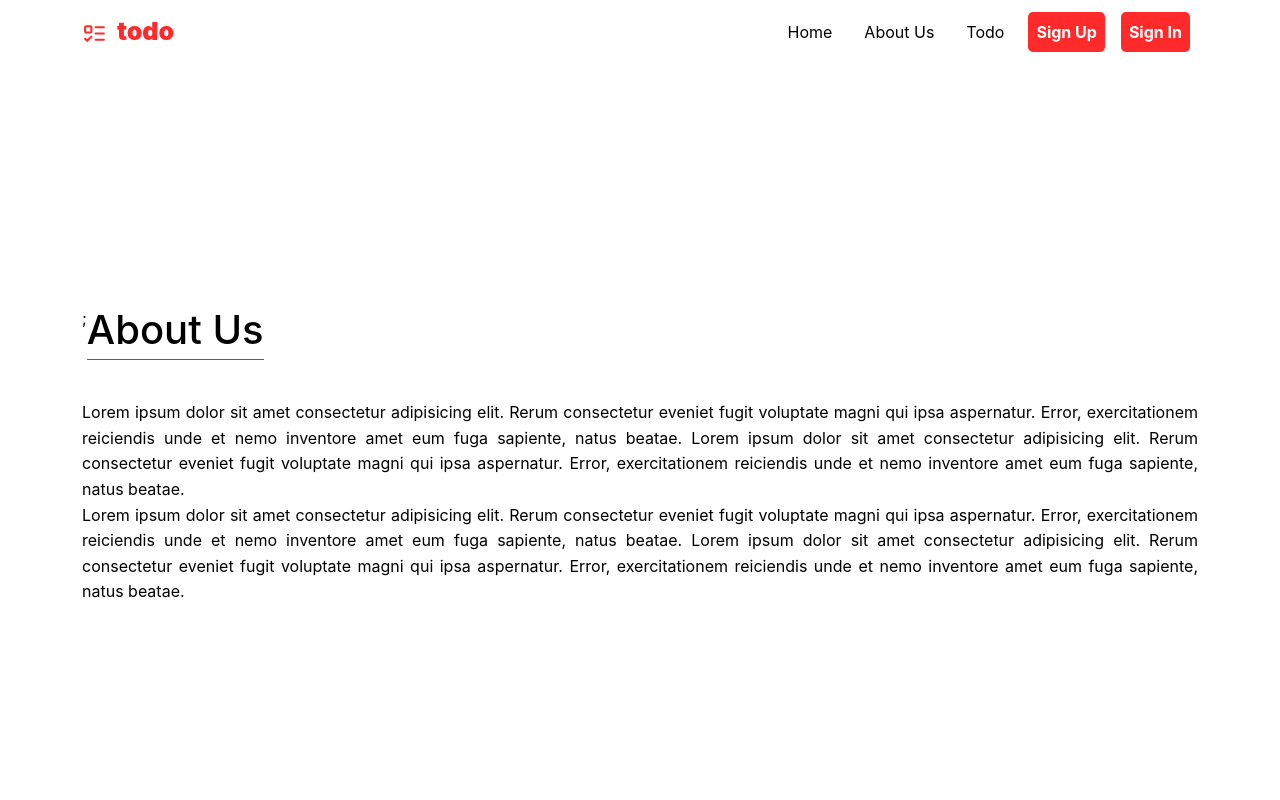
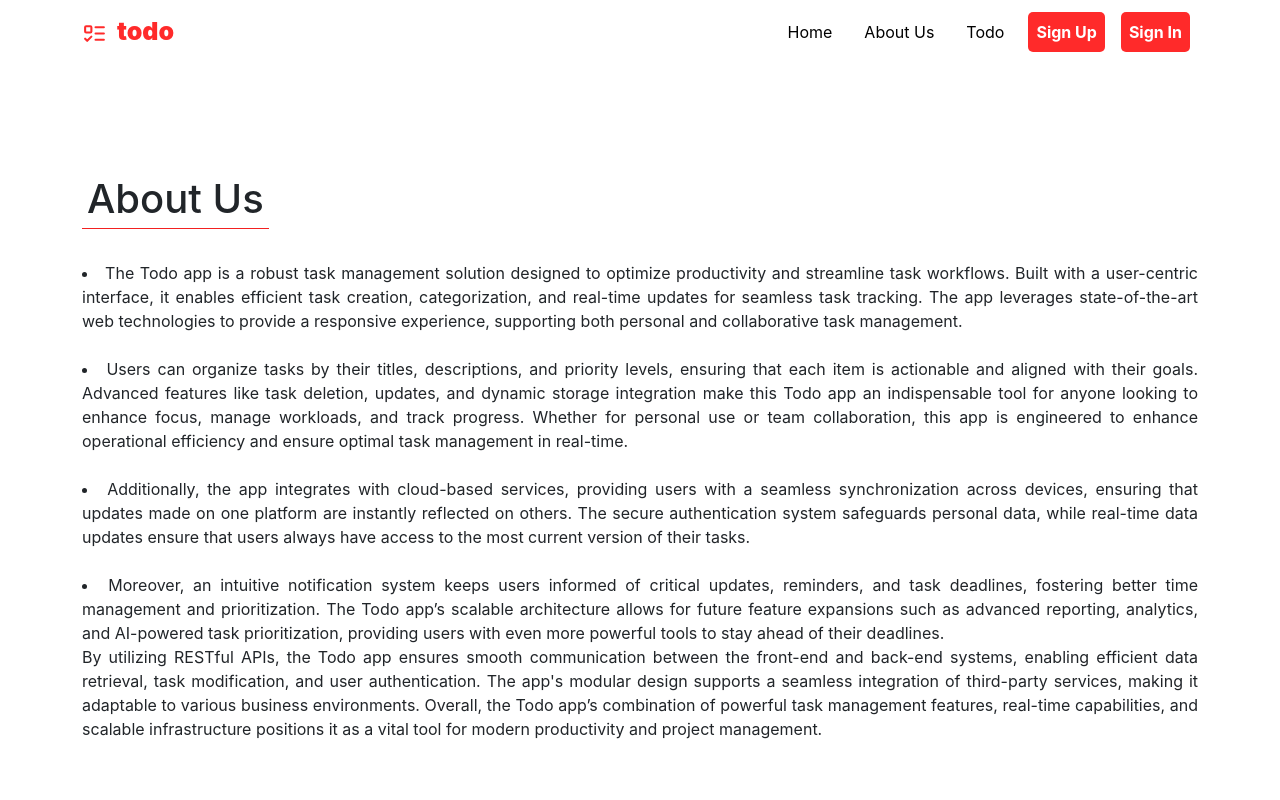
Before and after one commit to pnishant08/todo-app, a React (Create React App) app in the folder frontend/: page /About in a window 1280 px wide. Shown: the top 800 px of the page. Built offline with nearby package versions, Linux system fonts and the light colour scheme.

Commit message:
about page done

```diff
--- a/frontend/src/components/about/About.css
+++ b/frontend/src/components/about/About.css
@@ -1,26 +1,13 @@
-/* Full-page height and centering */
-.about {
+.about{
     width: 100%;
     height: 100vh;
-    display: flex;
-    justify-content: center;
-    align-items: center;
-    background-color: #fff; /* Matches bg-primary */
-    color: black;
-    padding: 20px;
 }
 
-/* Text styling */
-.about p {
+.about p{
     text-align: justify;
     text-justify: inter-word;
-    line-height: 1.6;
-    margin-top: 20px;
 }
-
-/* Heading styling */
-.about h1 {
-    border-bottom: 1px solid rgba(240, 0, 0, 0.87);
-    padding-bottom: 5px;
-    margin-bottom: 20px;
+.about h1{
+    border-bottom:1px solid rgba(240,0,0,0.87);
+    padding: 5px;
 }
--- a/frontend/src/components/about/About.jsx
+++ b/frontend/src/components/about/About.jsx
@@ -3,17 +3,24 @@ import "./About.css";
 
 const About = () => {
   return (
-    <div className='about d-flex justify-content-center align-items-center '>
+    <div className='about d-flex justifu-content-center align-items-center'>
             <div className="container">
-            <div className='d-flex'>;
+            <div className='d-flex'>
                <h1>About Us</h1>
             </div>
             <p>
-            Lorem ipsum dolor sit amet consectetur adipisicing elit. Rerum consectetur eveniet fugit voluptate magni qui ipsa aspernatur. Error, exercitationem reiciendis unde et nemo inventore amet eum fuga sapiente, natus beatae.
-            Lorem ipsum dolor sit amet consectetur adipisicing elit. Rerum consectetur eveniet fugit voluptate magni qui ipsa aspernatur. Error, exercitationem reiciendis unde et nemo inventore amet eum fuga sapiente, natus beatae.
-            <br />Lorem ipsum dolor sit amet consectetur adipisicing elit. Rerum consectetur eveniet fugit voluptate magni qui ipsa aspernatur. Error, exercitationem reiciendis unde et nemo inventore amet eum fuga sapiente, natus beatae.
-            Lorem ipsum dolor sit amet consectetur adipisicing elit. Rerum consectetur eveniet fugit voluptate magni qui ipsa aspernatur. Error, exercitationem reiciendis unde et nemo inventore amet eum fuga sapiente, natus beatae.
-
+            <br />
+            <li>The Todo app is a robust task management solution designed to optimize productivity and streamline task workflows. Built with a user-centric interface, it enables efficient task creation, categorization, and real-time updates for seamless task tracking. The app leverages state-of-the-art web technologies to provide a responsive experience, supporting both personal and collaborative task management.
+            </li><br/>
+            <li> Users can organize tasks by their titles, descriptions, and priority levels, ensuring that each item is actionable and aligned with their goals. Advanced features like task deletion, updates, and dynamic storage integration make this Todo app an indispensable tool for anyone looking to enhance focus, manage workloads, and track progress. Whether for personal use or team collaboration, this app is engineered to enhance operational efficiency and ensure optimal task management in real-time.
+            </li>
+            <br/>
+            <li>Additionally, the app integrates with cloud-based services, providing users with a seamless synchronization across devices, ensuring that updates made on one platform are instantly reflected on others. The secure authentication system safeguards personal data, while real-time data updates ensure that users always have access to the most current version of their tasks.
+            </li>
+            <br/>
+            <li>Moreover, an intuitive notification system keeps users informed of critical updates, reminders, and task deadlines, fostering better time management and prioritization. The Todo app’s scalable architecture allows for future feature expansions such as advanced reporting, analytics, and AI-powered task prioritization, providing users with even more powerful tools to stay ahead of their deadlines.
+            <br/>By utilizing RESTful APIs, the Todo app ensures smooth communication between the front-end and back-end systems, enabling efficient data retrieval, task modification, and user authentication. The app's modular design supports a seamless integration of third-party services, making it adaptable to various business environments. Overall, the Todo app’s combination of powerful task management features, real-time capabilities, and scalable infrastructure positions it as a vital tool for modern productivity and project management.
+            </li>
             </p>
             </div>
         </div>
```
